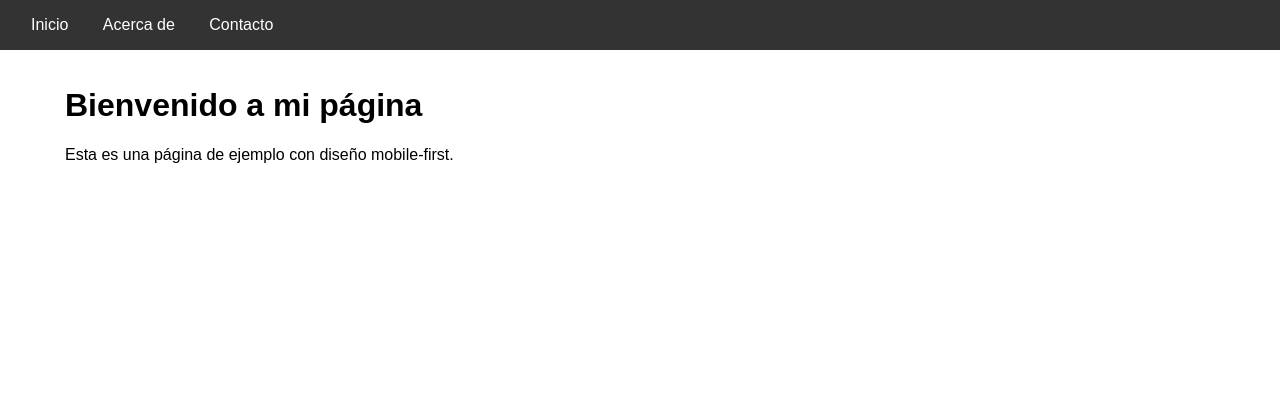
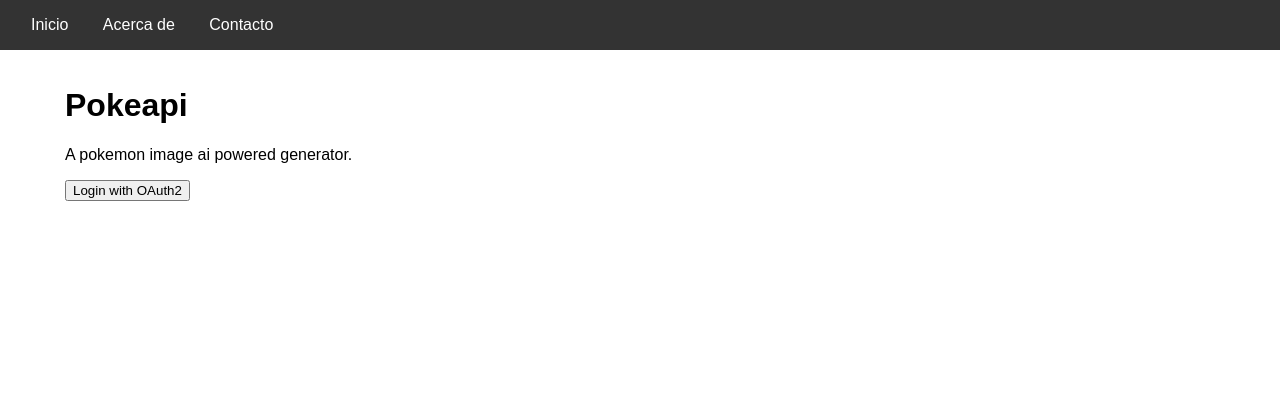
Before and after one commit to AlexLeoncoeur/GLOBANT-fullstack-piscine, a Django app: page / in a window 1280 px wide. Shown: the top 420 px of the page. Run offline with Django 5.2, Linux system fonts and the light colour scheme.

Commit message:
No se porque no funciona xd

```diff
--- a/pokeapi/pokeapi/pokeapi/urls.py
+++ b/pokeapi/pokeapi/pokeapi/urls.py
@@ -22,5 +22,6 @@ urlpatterns = [
     path('admin/', admin.site.urls),
 	path('', views.index, name='index'),
 	path('o/', include('oauth2_provider.urls', namespace='oauth2_provider')),
-
+	path('callback/', views.oauth_callback, name='oauth_callback'),
+    path('login/', views.login_with_oauth, name='login_with_oauth'),
 ]
--- a/pokeapi/pokeapi/pokeapi/views.py
+++ b/pokeapi/pokeapi/pokeapi/views.py
@@ -1,4 +1,42 @@
 from django.shortcuts import render
+from django.http import HttpResponse, HttpResponseRedirect
+from django.conf import settings
+import requests
 
 def index(request):
 	return render(request, 'index.html')
+
+def login_with_oauth(request):
+	oauth_url = (
+		"http://localhost:8000/o/authorize"
+		"?response_type=code"
+		"&client_id=1YMfyvo2eUFFJl5InW1puPUooY1Bu7IdWMDWoKuI"
+		"&redirect_uri=http://localhost:8000/callback/"
+		"&scope=read"
+	)
+	return HttpResponseRedirect(oauth_url)
+
+def oauth_callback(request):
+
+	code = request.GET.get('code')
+	if not code:
+		return HttpResponse("Error: No authorization code provided.")
+	token_url = 'http://localhost:8000/o/token'
+	token_data = {
+		'grant_type': 'authorization_code',
+		'code': code,
+		'redirect_uri': 'http:localhost:8000/callback/',
+		'client_id': '1YMfyvo2eUFFJl5InW1puPUooY1Bu7IdWMDWoKuI',
+		'client_secret': 'pbkdf2_sha256$600000$NB48tMZsnSj55PakgmhZSj$LOjohF0AohgfWtQyeVFRcmw/acbvu2LZvpCI5LUu+F8=',
+
+	}
+
+	response = requests.post(token_url, data=token_data)
+	token_json = response.json()
+	if 'access_token' in token_json:
+		access_token = token_json['access_token']
+		request.session['access_token'] = access_token
+		return HttpResponse(f"Successfull authentification. Access toke: {access_token}")
+	else:
+		error_description = token_json.get('error_description', 'Unknown error')
+		return HttpResponse(f"Failed to obtain token: {error_description}")
--- a/pokeapi/pokeapi/templates/index.html
+++ b/pokeapi/pokeapi/templates/index.html
@@ -3,6 +3,9 @@
 {% block title %}Inicio{% endblock %}
 
 {% block content %}
-    <h1>Bienvenido a mi página</h1>
-    <p>Esta es una página de ejemplo con diseño mobile-first.</p>
+    <h1>Pokeapi</h1>
+    <p>A pokemon image ai powered generator.</p>
+    <a href="{% url 'login_with_oauth' %}">
+        <button>Login with OAuth2</button>
+    </a>
 {% endblock %}
```
Also changed, not shown: pokeapi/pokeapi/pokeapi/settings.py (+9 -0 lines), pokeapi/pokeapi/db.sqlite3, 1 other file.
